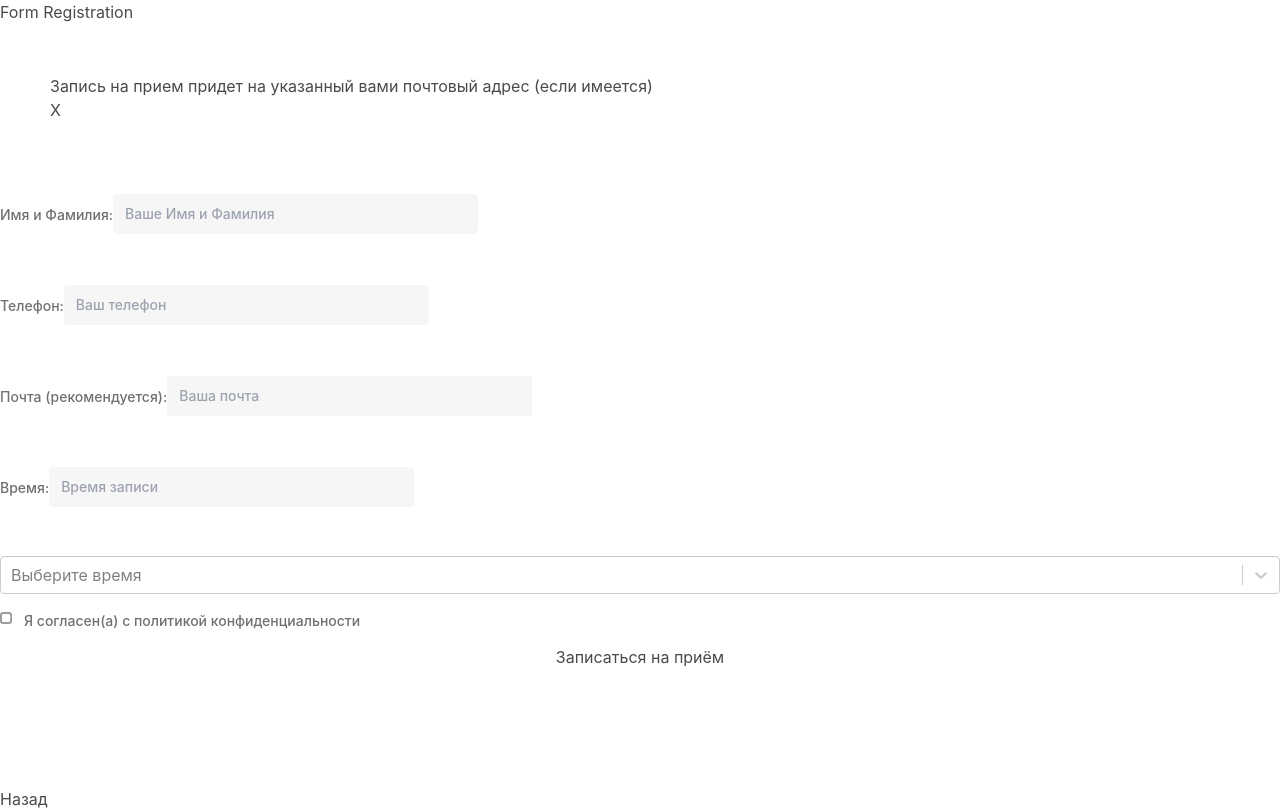
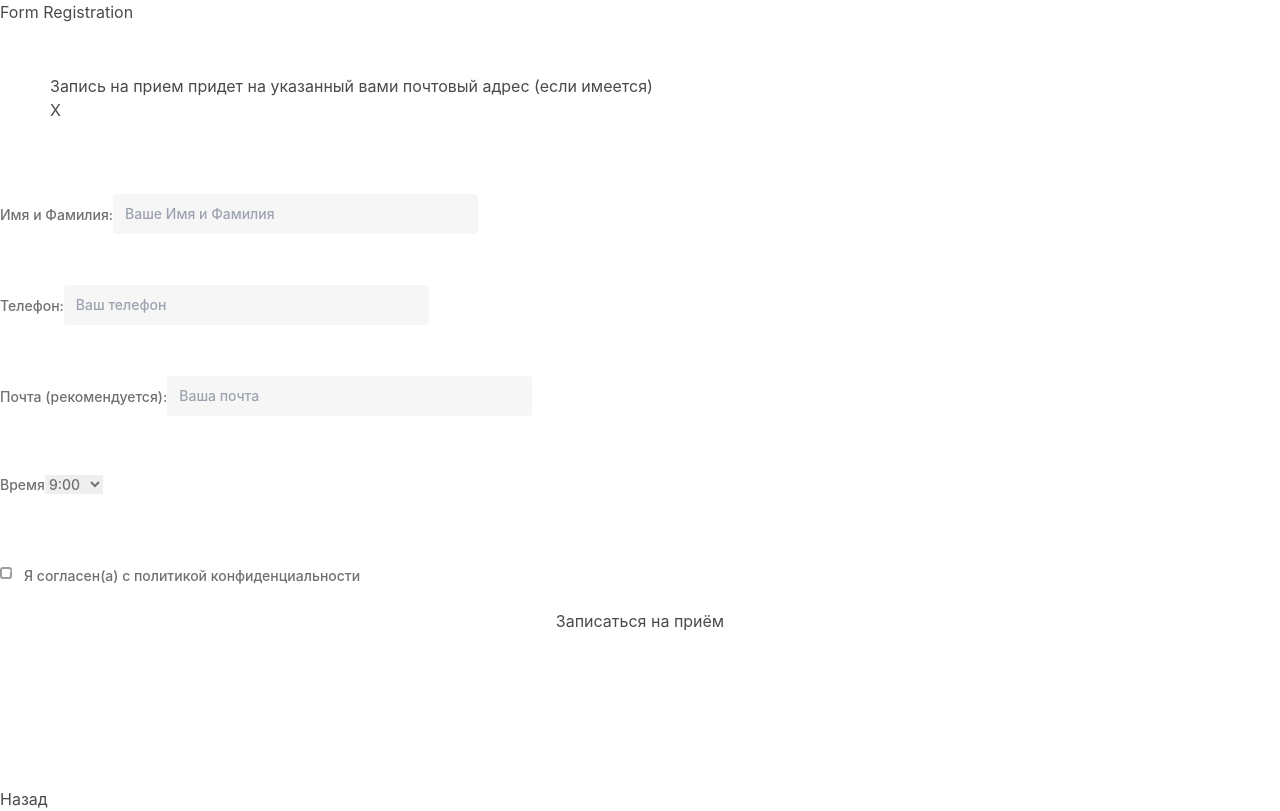
Before and after one commit to slin4er/raycheva_v2.0, a React (Create React App) app: page /registration in a window 1280 px wide. Built offline with nearby package versions, Linux system fonts and the light colour scheme; no server answers.

Commit message:
delete fucking react-select

```diff
--- a/src/components/FormRegistration.tsx
+++ b/src/components/FormRegistration.tsx
@@ -4,10 +4,15 @@ import { useForm, SubmitHandler, Controller } from 'react-hook-form'
 import * as Yup from 'yup'
 // import "yup-phone";
 import { yupResolver } from '@hookform/resolvers/yup'
-import { IFormInputs, IFormRegistrationProps, IResData } from '../helpers/types'
+import {
+	IFormInputs,
+	IFormRegistrationProps,
+	IResData,
+	IOptions,
+} from '../helpers/types'
 import styled from 'styled-components'
 import axios from 'axios'
-import { SelectTime } from '../ui/Select'
+import { Select } from '../ui/Select'
 
 import InputMask from 'react-input-mask'
 
@@ -17,20 +22,20 @@ export const FormRegistration: FC<IFormRegistrationProps> = ({ date }) => {
 
 	// console.log('Form', date)
 
-	const [arrayTimes, getArrayTimes] = useState<string[]>()
 	const [selectDate, postSelectDate] = useState<string | undefined>(date)
 	const [postFormData, setPostFormData] = useState<boolean>(false)
 	const [succesMessage, showSuccesMessage] = useState<boolean>(false)
 	const [noteAboutEmail, askNoteAboutEmail] = useState<boolean>(true)
 	const [formData, setFormData] = useState({})
 	const [resData, setResData] = useState<IResData>()
+	const [optionsSelect, setOptionsSelect] = useState<any>()
 
 	const formShema = Yup.object().shape({
 		name: Yup.string().required('Введите имя и фамилию'),
 		// phone: Yup.string().phone('MD', true, 'no MOLDOVA tel').required(),
 		phone: Yup.string().required('TELEFONE'),
 		email: Yup.string(),
-		time: Yup.string().required('WREMA'),
+		time: Yup.string().required('Вы не выбрали время!'),
 		checkbox: Yup.bool().oneOf([true], 'Вы не согласились!'),
 	})
 
@@ -42,6 +47,7 @@ export const FormRegistration: FC<IFormRegistrationProps> = ({ date }) => {
 		reset,
 	} = useForm<IFormInputs>({ resolver: yupResolver(formShema) })
 	console.log(selectDate)
+
 	// нажал на дату и сделать запрос http://localhost:3000/api/v1/date/available
 	// придет массив свободный часов, если забит то full
 	useEffect(() => {
@@ -53,9 +59,6 @@ export const FormRegistration: FC<IFormRegistrationProps> = ({ date }) => {
 		}
 		fetchData()
 			.then(res => {
-				getArrayTimes(res.data)
-				console.log('FAndrew', res.data)
-				console.log('array', arrayTimes)
 				console.log(`Дату отправил и получил массив времени!`)
 			})
 			.catch(err => console.log(err.message))
@@ -163,16 +166,16 @@ export const FormRegistration: FC<IFormRegistrationProps> = ({ date }) => {
 				<Error>{errors.email?.message}</Error>
 
 				<Label>
-					Время:
-					<Input
+					Время
+					<Select
+						// @ts-ignore
 						type={'string'}
-						placeholder={'Время записи'}
+						placeholder={'Время'}
 						{...register('time')}
 					/>
 				</Label>
+
 				<Error>{errors.time?.message}</Error>
-
-				<SelectTime times={arrayTimes} />
 
 				<CheckboxContainer>
 					Я согласен(а) с политикой конфиденциальности
--- a/src/helpers/types.ts
+++ b/src/helpers/types.ts
@@ -8,6 +8,10 @@ export interface ICalendarRows {
 	[id: number]: IColumn[]
 }
 
+interface ITime {
+	value: string
+	label: string
+}
 export interface IFormInputs {
 	name: string
 	phone: string
@@ -35,7 +39,7 @@ export interface IDatePickerProps {
 }
 
 export interface ISelectProps {
-	times?: string[]
+	options: any
 }
 
 export type IOptions = {
--- a/src/ui/Select.tsx
+++ b/src/ui/Select.tsx
@@ -1,37 +1,24 @@
-import { FC, SetStateAction, useState } from 'react'
-import Select from 'react-select'
-import { ISelectProps, IOptions } from '../helpers/types'
+import { FC, forwardRef } from 'react'
+import { UseFormRegister } from 'react-hook-form'
+import { IFormInputs } from '../helpers/types'
+import styled from 'styled-components'
 
-// const options = [
-// 	{ value: 'chocolate', label: 'Chocolate' },
-// 	{ value: 'strawberry', label: 'Strawberry' },
-// 	{ value: 'vanilla', label: 'Vanilla' },
-// ]
+//@ts-ignore
+export const Select: FC = forwardRef<
+	HTMLSelectElement,
+	{ label: string } & ReturnType<UseFormRegister<IFormInputs>>
+>(({ onChange, onBlur, name, label }, ref) => (
+	<>
+		<label>{label}</label>
+		<select name={name} ref={ref} onChange={onChange} onBlur={onBlur}>
+			<option value='20'>9:00</option>
+			<option value='30'>10:00</option>
+		</select>
+	</>
+))
 
-export const SelectTime: FC<ISelectProps> = ({ times }) => {
-	const options = times?.map(time => {
-		return {
-			value: time,
-			label: time,
-		}
-	})
-
-	const [currentTime, setCurrentTime] = useState()
-
-	const getValue = () =>
-		currentTime ? options?.find(t => t.value === currentTime) : ''
-	const onChange = (newValue: any) => {
-		setCurrentTime(newValue.value)
-	}
-
-	return (
-		<div>
-			<Select
-				options={options}
-				placeholder='Выберите время'
-				value={getValue()}
-				onChange={onChange}
-			/>
-		</div>
-	)
-}
+const Label = styled.label`
+	font-weight: 500;
+	font-size: 14px;
+	color: #707070;
+`
```
